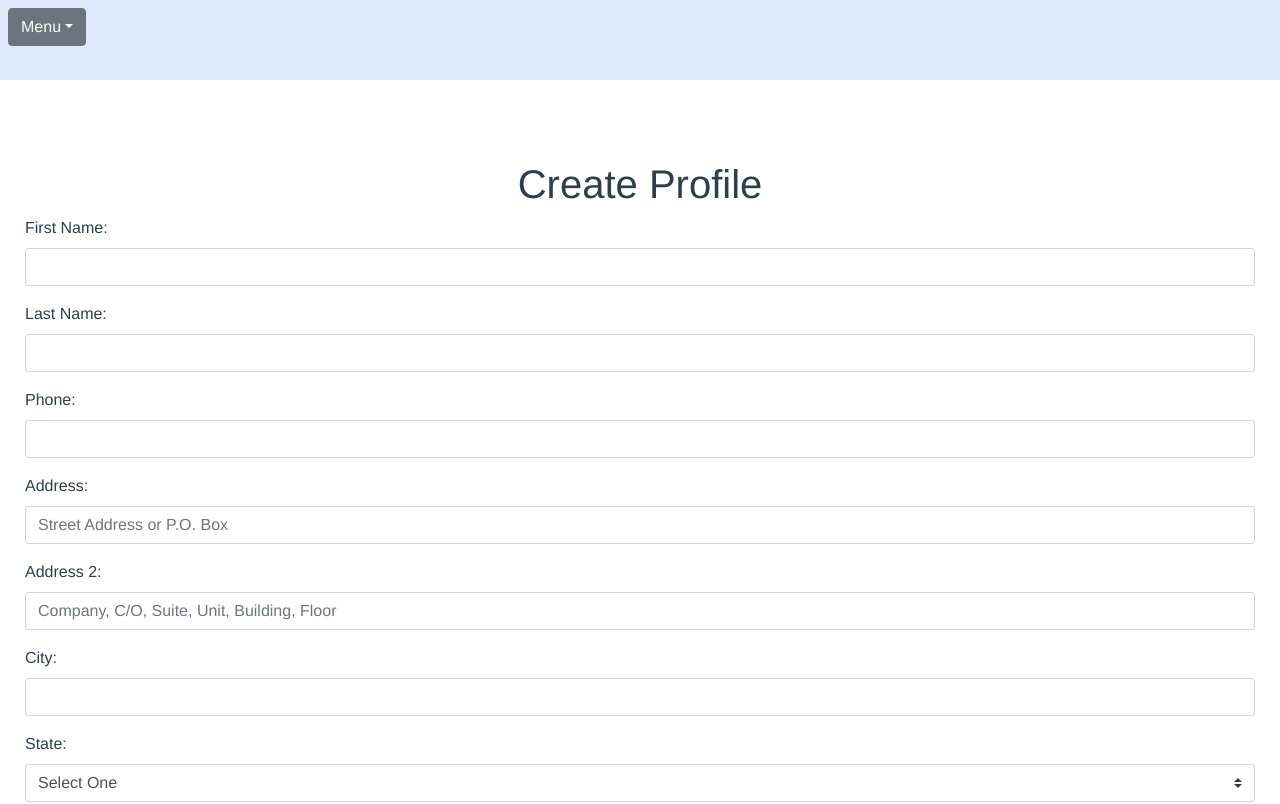
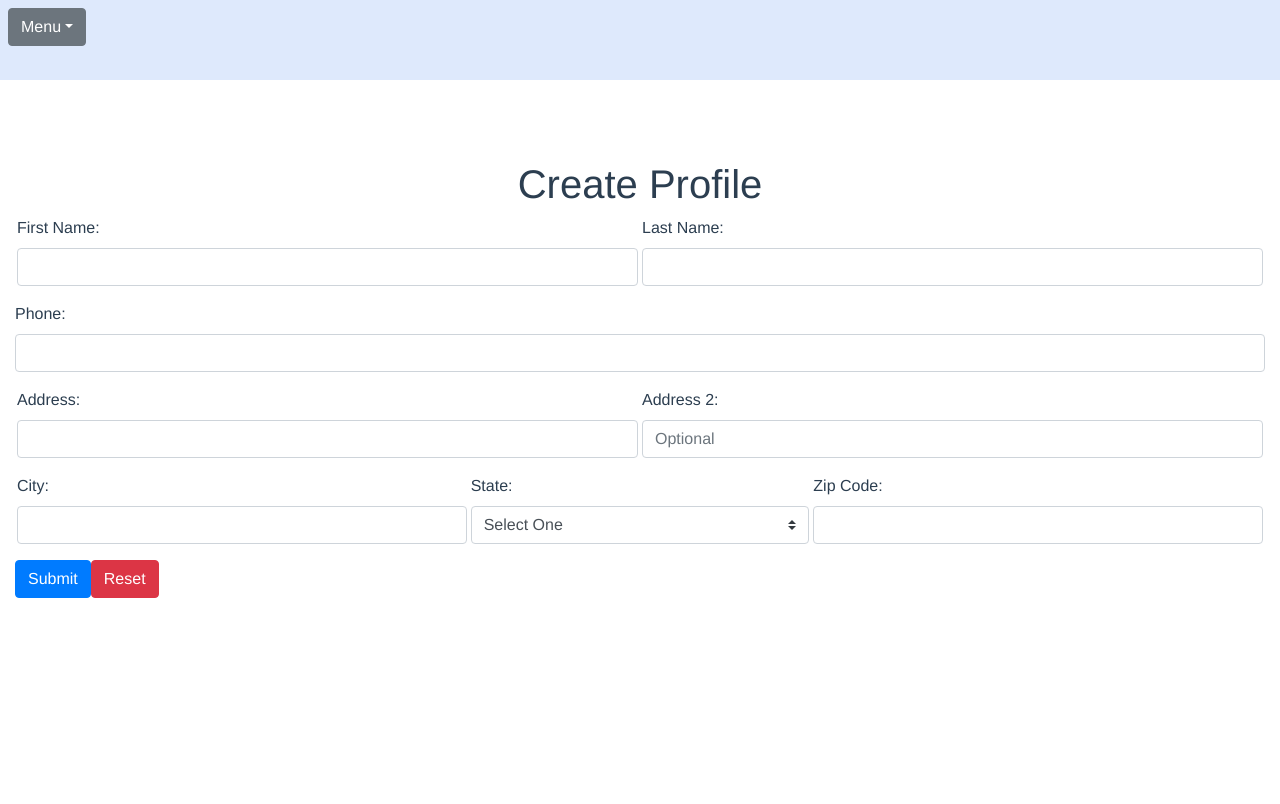
Before and after one commit to tlj4k8/designProject, a Vue app: page /#/person in a window 1280 px wide. Shown: the top 804 px of the page. Built offline with nearby package versions, Linux system fonts and the light colour scheme.

Commit message:
input form formatted

```diff
--- a/src/components/DashMenu.vue
+++ /dev/null
@@ -1,33 +0,0 @@
-<template>
-  <div class="dash">
-  <h1>Dashboard</h1>
-    <b-button-group vertical class="dashGroup">
-        <b-button to="/client">Client</b-button>
-        <b-button to="/menu">Menu</b-button>
-        <b-button to="/chef">Chef</b-button>
-        <b-button to="/schedule">Schedule</b-button>
-    </b-button-group>
-  </div>
-</template>
-
-<script>
-
-export default {
-  name: "DashMenu"
-
-};
-</script>
-
-<style scoped>
-.dash{
-  padding-top: 25px;
-}
-.dashGroup{
-  width: 80vw;
-  margin: 0 10%;
-}
-h1{
-  text-align: center;
-}
-
-</style>
--- a/src/components/Login.vue
+++ b/src/components/Login.vue
@@ -1,6 +1,7 @@
 <template>
     <div class="login">
         <div class="form">
+            <h1>Welcome to Salted Chef!</h1>
             <h2>Login</h2>
             <b-form @submit="onSubmit" @reset="onReset" v-if="show">
                 <b-form-group id="exampleInputGroup1"
@@ -56,6 +57,9 @@ export default {
     align-items: center;
     margin-top: 12em;
 }
+h1, h2{
+    text-align:center;
+}
 
 
 </style>
--- a/src/components/Person.vue
+++ b/src/components/Person.vue
@@ -1,98 +1,10 @@
-<!--
-<template>
-    <div class="person">
-        <h1>Create Profile</h1>
-        <form @submit="onSubmit" @reset="onReset" v-if="show">
-        <div class="form-row">
-            <div class="form-group col-md-6">
-            <label for="email">Email</label>
-            <input type="email" class="form-control" id="email" placeholder="Email">
-            </div>
-            <div class="form-group col-md-6">
-            <label for="password">Password</label>
-            <input type="password" class="form-control" id="password" placeholder="Password">
-            </div>
-        </div>
-        <div class="form-row">
-            <div class="form-group col-md-4">
-            <label for="firstName">FirstName</label>
-            <input type="text" class="form-control" id="firstName" placeholder="First Name" required>
-            </div>
-            <div class="form-group col-md-4">
-            <label for="lastName">Last Name</label>
-            <input type="text" class="form-control" id="lastName" placeholder="Last Name" required>
-            </div>
-            <div class="form-group col-md-4">
-            <label for="phoneNumber">Phone Number</label>
-            <input type="tel" class="form-control" id="phoneNumber"
-                placeholder="123-456-7890"
-                pattern="[0-9]{3}-[0-9]{3}-[0-9]{4}"
-                required >
-            <span class="validity"></span>
-            </div>
-        </div>
-        <div class="form-row">
-            <div class="form-group col-md-6">
-            <label for="address">Address</label>
-            <input type="text" class="form-control" id="address" placeholder="1234 Main St" required>
-            </div>
-            <div class="form-group col-md-6">
-            <label for="addressTwo">Address 2</label>
-            <input type="text" class="form-control" id="addressTwo" placeholder="Apartment, studio, or floor">
-            </div>
-        </div>
-        <div class="form-row">
-            <div class="form-group col-md-6">
-            <label for="city">City</label>
-            <input type="text" class="form-control" id="city" required>
-            </div>
-            <div class="form-group col-md-4">
-            <label for="states">State</label>
-            <select id="states" class="form-control" :options="states" v-model="form.states" required>
-                option selected>Choose...</option>
-                <option>...</option>
-            </select>
-            </div>
-            <div class="form-group col-md-2">
-            <label for="zip">Zip</label>
-            <input type="text" class="form-control" id="zip" required>
-            </div>
-        </div>
-        <fieldset class="form-group">
-            <div class="row">
-            <legend class="col-form-label col-sm-2 pt-0">Job Title</legend>
-            <div class="col-sm-10">
-                <div class="form-check">
-                <input class="form-check-input" type="radio" name="gridRadios" id="chefGrid" value="option1" checked>
-                <label class="form-check-label" for="chefGrid">
-                    Chef
-                </label>
-                </div>
-                <div class="form-check">
-                <input class="form-check-input" type="radio" name="gridRadios" id="hrGrid" value="option2">
-                <label class="form-check-label" for="hrGrid">
-                    HR
-                </label>
-                </div>
-                <div class="form-check disabled">
-                <input class="form-check-input" type="radio" name="gridRadios" id="menuGrid" value="option3">
-                <label class="form-check-label" for="menuGrid">
-                    Menu Team
-                </label>
-                </div>
-            </div>
-            </div>
-        </fieldset>
-        <button type="submit" class="btn btn-primary">Create</button>
-        </form>
-    </div>
-</template>
- -->
 <template>
   <div class="person">
   <h1>Create Profile</h1>
     <b-form @submit="onSubmit" @reset="onReset" v-if="show" class="form">
-      <b-form-group id="firstName"
+    <div class="flexGroup">
+      <b-form-group class="flex"
+                    id="firstName"
                     label="First Name:"
                     label-for="firstName">
         <b-form-input id="firstName"
@@ -101,7 +13,8 @@
                       required>
         </b-form-input>
       </b-form-group>
-      <b-form-group id="lastName"
+      <b-form-group class="flex"
+                    id="lastName"
                     label="Last Name:"
                     label-for="lastName">
         <b-form-input id="lastName"
@@ -110,6 +23,7 @@
                       required>
         </b-form-input>
         </b-form-group>
+        </div>
       <b-form-group id="phone"
                     label="Phone:"
                     label-for="phone">
@@ -120,26 +34,32 @@
                       required>
         </b-form-input>
       </b-form-group>
-      <b-form-group id="address"
+      <div class="flexGroup">
+      <b-form-group class="flex"
+                    id="address"
                     label="Address:"
                     label-for="address">
         <b-form-input id="address"
                       type="text"
                       v-model="form.address"
                       required
-                      placeholder="Street Address or P.O. Box">
+                      placeholder="">
         </b-form-input>
       </b-form-group>
-      <b-form-group id="addressTwo"
+      <b-form-group class="flex"
+                    id="addressTwo"
                     label="Address 2:"
                     label-for="addressTwo">
         <b-form-input id="addressTwo"
                       type="text"
                       v-model="form.addressTwo"
-                      placeholder="Company, C/O, Suite, Unit, Building, Floor">
+                      placeholder="Optional">
         </b-form-input>
       </b-form-group>
-      <b-form-group id="city"
+      </div>
+      <div class="flexGroup">
+      <b-form-group class="flex"
+                    id="city"
                     label="City:"
                     label-for="city">
         <b-form-input id="city"
@@ -148,7 +68,8 @@
                       required>
         </b-form-input>
       </b-form-group>
-      <b-form-group id="state"
+      <b-form-group class="flex"
+                    id="state"
                     label="State:"
                     label-for="state">
         <b-form-select id="state"
@@ -157,7 +78,8 @@
                       v-model="form.state">
         </b-form-select>
       </b-form-group>
-      <b-form-group id="zip"
+      <b-form-group class="flex"
+                    id="zip"
                     label="Zip Code:"
                     label-for="zip">
         <b-form-input id="zip"
@@ -166,13 +88,7 @@
                       required>
         </b-form-input>
       </b-form-group>
-      <b-form-group id="checks">
-        <b-form-checkbox-group v-model="form.checked" id="checks">
-          <b-form-checkbox value="menu">Menu Team</b-form-checkbox>
-          <b-form-checkbox value="hr">Human Resources</b-form-checkbox>
-          <b-form-checkbox value="chef">Chef</b-form-checkbox>
-        </b-form-checkbox-group>
-      </b-form-group>
+      </div>
       <b-button type="submit" variant="primary">Submit</b-button>
       <b-button type="reset" variant="danger">Reset</b-button>
     </b-form>
@@ -192,8 +108,7 @@ export default {
         addressTwo: '',
         state: null,
         city: '',
-        zip: '',
-        checked: []
+        zip: ''
       },
       state: [
         { text: 'Select One', value: null },
@@ -213,7 +128,6 @@ export default {
       this.form.email = '';
       this.form.name = '';
       this.form.food = null;
-      this.form.checked = [];
       /* Trick to reset/clear native browser form validation state */
       this.show = false;
       this.$nextTick(() => { this.show = true });
@@ -222,14 +136,20 @@ export default {
 }
 </script>
 <style scoped>
-.person{
-  padding: 0 10px;
-}
 .form{
     padding: 0 15px;
 }
 h1{
     text-align: center;
 }
+.flexGroup{
+    display: flex;
+    flex-direction: row;
+    justify-content: space-around;
+}
+.flex{
+    flex-grow: 1;
+    padding: 0 2px;
+}
 
 </style>
--- a/src/main.js
+++ b/src/main.js
@@ -1,5 +1,3 @@
-// The Vue build version to load with the `import` command
-// (runtime-only or standalone) has been set in webpack.base.conf with an alias.
 import Vue from 'vue'
 import App from './App'
 import router from './router'
@@ -17,7 +15,6 @@ Vue.use(BootstrapVue);
 
 Vue.config.productionTip = false
 
-/* eslint-disable no-new */
 new Vue({
   el: '#app',
   router,
--- a/src/views/Dashboard.vue
+++ b/src/views/Dashboard.vue
@@ -1,26 +1,32 @@
 <template>
   <div class="dashboard">
-    <h1>Welcome to Salted Chef</h1>
-    <DashMenu/>
+  <h1>Dashboard</h1>
+    <b-button-group vertical class="dashGroup">
+        <b-button to="/client">Client</b-button>
+        <b-button to="/menu">Menu</b-button>
+        <b-button to="/chef">Chef</b-button>
+        <b-button to="/schedule">Schedule</b-button>
+    </b-button-group>
   </div>
 </template>
 
 <script>
-import DashMenu from '@/components/DashMenu.vue';
 export default {
-  name: "Dashboard",
-  components: {
-    DashMenu
-  }
+  name: "Dashboard"
 };
 </script>
 
 <style scoped>
 .dashboard{
-    margin-top: 12em;
+  margin-top: 12em;
+}
+.dashGroup{
+  width: 80vw;
+  margin: 0 10%;
 }
 h1{
   text-align: center;
+  padding-top: 10px;
 }
 
 </style>
```
Also changed, not shown: src/components/Client.vue (+1 -12 lines), src/components/NavBar.vue (line endings or trailing spaces).
